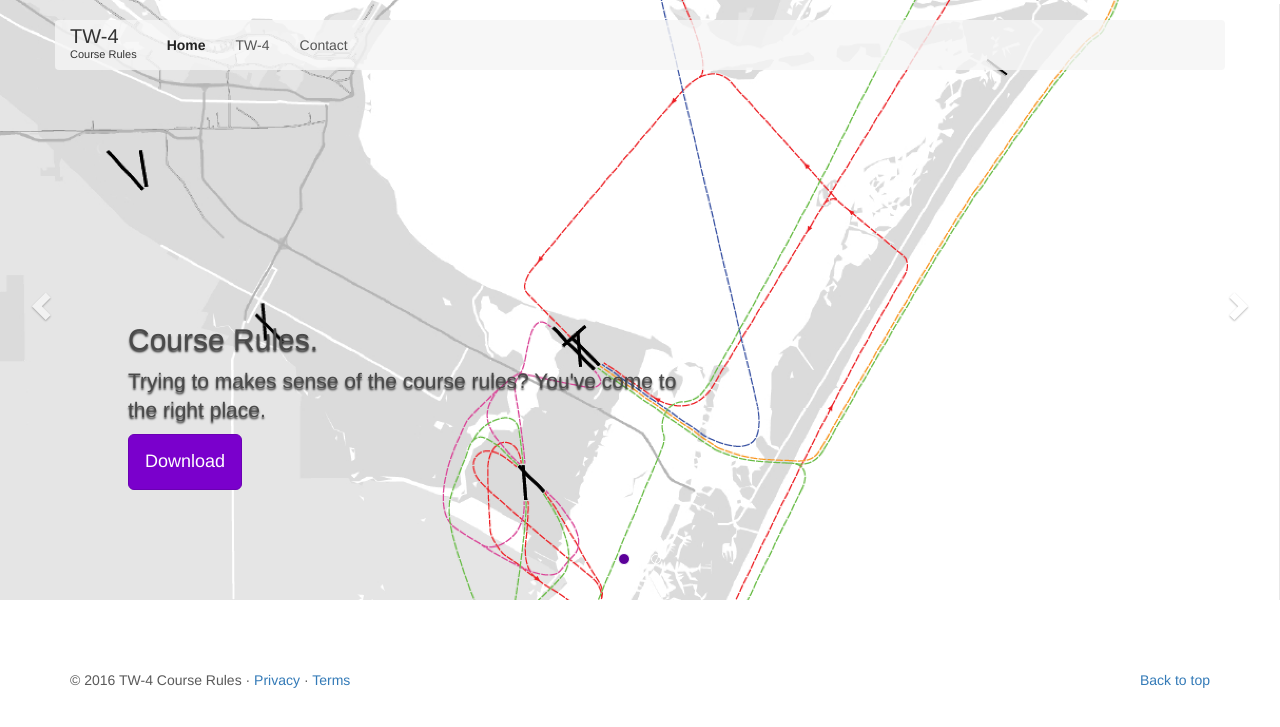
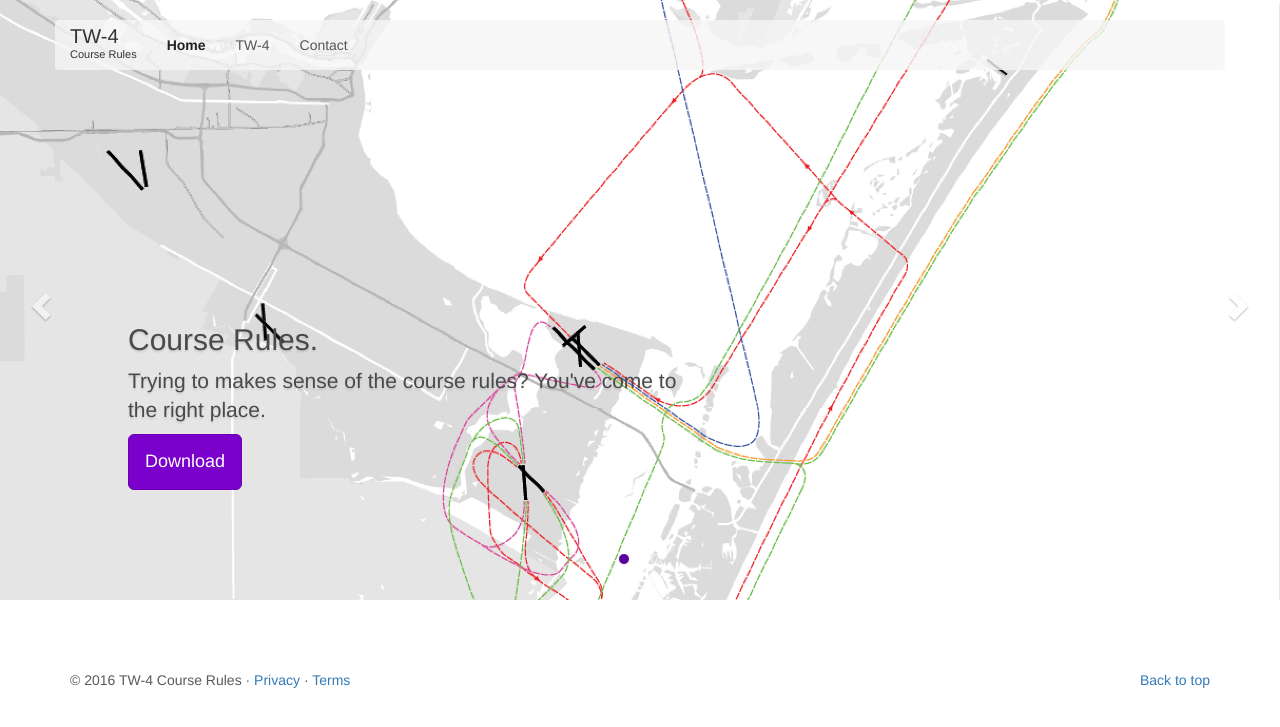
Before and after one commit to courserules/courserules.github.io, a Jekyll site: the page built from index.html, in a window 1280 px wide. Shown: the top 727 px of the page. Built offline with Jekyll 4.4.1, drawn with Linux system fonts in a browser that asks for light colours.

Commit message:
Updated shadow for real this time

```diff
--- a/css/courserules.css
+++ b/css/courserules.css
@@ -233,7 +233,7 @@ nav.detached {
 	text-align: left;
 	left: 10%;
 	width:80%;
-	/*text-shadow: 0 2px 2px rgba(0, 0, 0, 0.2);*/
+	text-shadow: 0 2px 2px rgba(0, 0, 0, 0.1);
 	font-size: 20px;
 	padding-bottom: 40px;
 	color: #4a4a4a;
@@ -601,7 +601,6 @@ nav.detached {
 		text-align: left;
 		left: 10%;
 		width:45%;
-		text-shadow: 0 2px 2px rgba(0, 0, 0, 0.8);
 		font-size: 20px;
 	}
 
```
